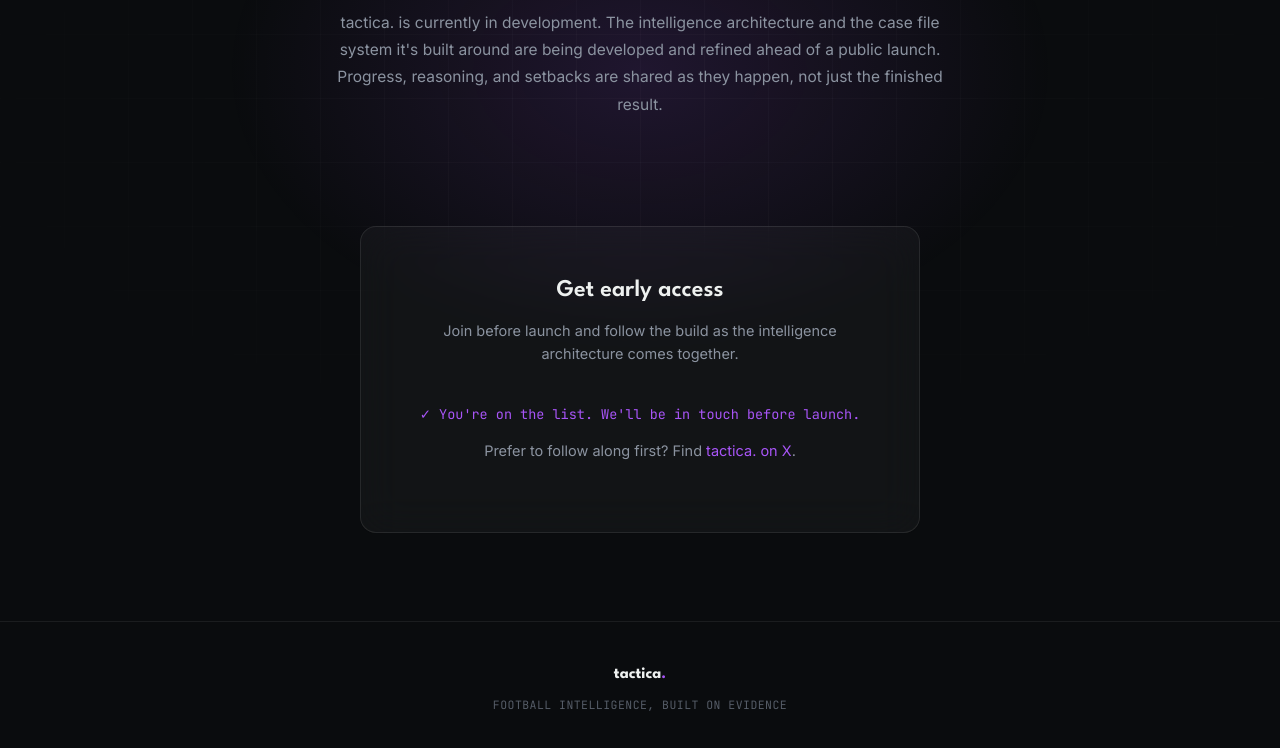
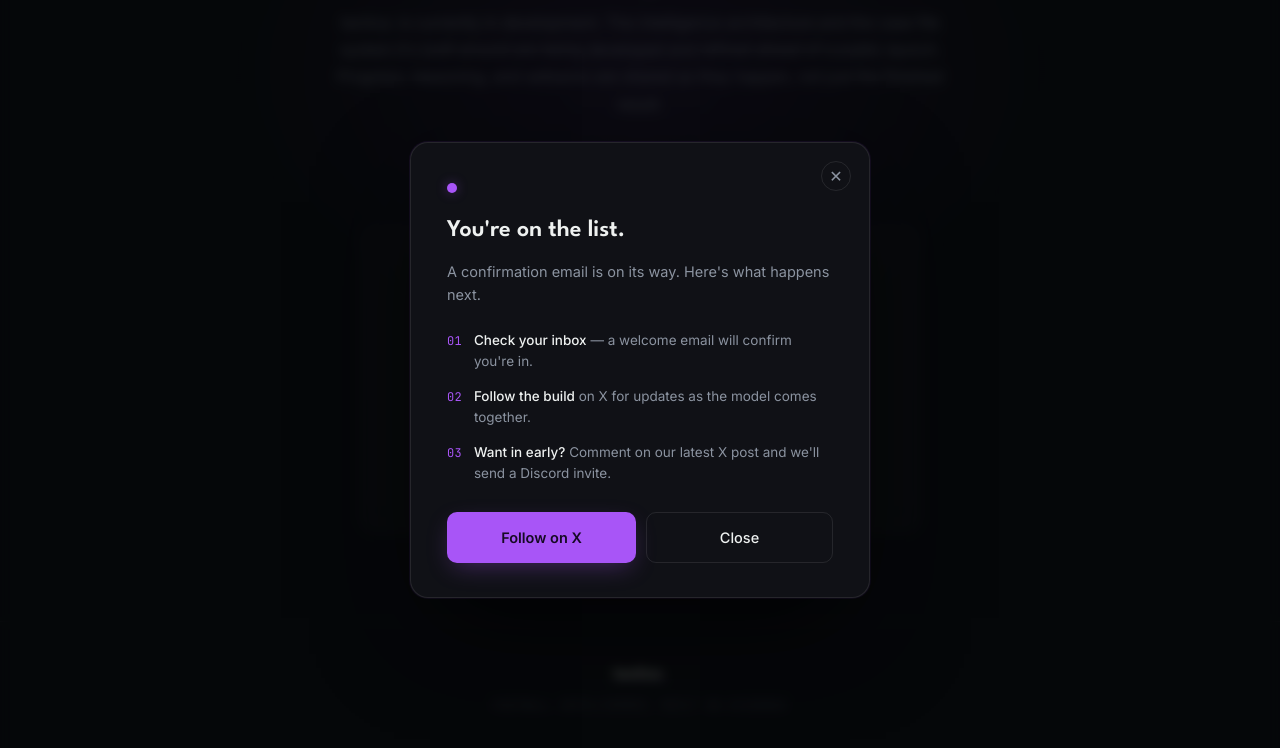
Before and after one commit to tacticafootball/tactica-landing, a plain HTML site: page index.html in a window 1280 px wide. Both pictures are taken after typing "name@example.com" into the empty fields and a click on the button "Get early access →". Shown: the part 4916-5664 px from the top of the page. Drawn offline with Linux system fonts and the light colour scheme.

Commit message:
Update index.html

```diff
--- a/index.html
+++ b/index.html
@@ -3,6 +3,11 @@
 <head>
 <meta charset="UTF-8">
 <meta name="viewport" content="width=device-width, initial-scale=1.0">
+<link rel="icon" href="/favicon.ico" sizes="any">
+<link rel="icon" type="image/png" sizes="32x32" href="/favicon-32x32.png">
+<link rel="icon" type="image/png" sizes="16x16" href="/favicon-16x16.png">
+<link rel="apple-touch-icon" sizes="180x180" href="/apple-touch-icon.png">
+
 <title>tactica. — Football Intelligence, Built on Evidence</title>
 <meta name="description" content="tactica. is a football intelligence platform that turns evidence into explainable, auditable analysis. Currently in development. Get early access.">
 
@@ -242,6 +247,84 @@
   .form-note a { color: var(--signal); text-decoration: none; }
   .success-msg { display: none; font-family: 'JetBrains Mono', monospace; font-size: 13.5px; color: var(--signal); padding: 13px 0; }
 
+  /* CONFIRMATION MODAL */
+  .modal-overlay {
+    display: none;
+    position: fixed;
+    inset: 0;
+    background: rgba(5, 6, 8, 0.75);
+    backdrop-filter: blur(6px);
+    z-index: 100;
+    align-items: center;
+    justify-content: center;
+    padding: 24px;
+  }
+  .modal-overlay.show { display: flex; }
+  .modal-card {
+    max-width: 460px;
+    width: 100%;
+    background: #101116;
+    border: 1px solid var(--panel-border);
+    border-radius: 18px;
+    padding: 40px 36px 34px;
+    position: relative;
+    box-shadow: 0 40px 100px -20px rgba(0,0,0,0.7), 0 0 0 1px rgba(168,85,247,0.08);
+    animation: modalIn 0.25s ease;
+  }
+  @keyframes modalIn {
+    from { opacity: 0; transform: translateY(10px) scale(0.98); }
+    to { opacity: 1; transform: translateY(0) scale(1); }
+  }
+  .modal-close {
+    position: absolute;
+    top: 18px; right: 18px;
+    width: 30px; height: 30px;
+    border-radius: 50%;
+    border: 1px solid var(--panel-border);
+    background: transparent;
+    color: var(--mist);
+    font-family: 'Inter', sans-serif;
+    font-size: 16px;
+    line-height: 1;
+    cursor: pointer;
+    display: flex; align-items: center; justify-content: center;
+    transition: border-color 0.15s ease, color 0.15s ease;
+  }
+  .modal-close:hover { border-color: var(--signal); color: var(--ink); }
+  .modal-dot {
+    width: 10px; height: 10px; border-radius: 50%;
+    background: var(--signal);
+    box-shadow: 0 0 12px var(--signal-glow);
+    margin-bottom: 18px;
+  }
+  .modal-card h3 {
+    font-family: 'League Spartan', sans-serif;
+    font-weight: 600;
+    font-size: 24px;
+    margin-bottom: 10px;
+  }
+  .modal-card > p {
+    color: var(--mist);
+    font-size: 14.5px;
+    line-height: 1.6;
+    margin-bottom: 24px;
+  }
+  .modal-steps { display: flex; flex-direction: column; gap: 14px; margin-bottom: 28px; }
+  .modal-step {
+    display: flex; gap: 12px; align-items: flex-start;
+    font-size: 13.5px; color: var(--mist); line-height: 1.55;
+  }
+  .modal-step-num {
+    font-family: 'JetBrains Mono', monospace;
+    color: var(--signal);
+    font-size: 12px;
+    padding-top: 2px;
+    flex-shrink: 0;
+  }
+  .modal-step strong { color: var(--ink); font-weight: 500; }
+  .modal-actions { display: flex; gap: 10px; flex-wrap: wrap; }
+  .modal-actions .btn-primary, .modal-actions .btn-secondary { flex: 1; text-align: center; }
+
   footer { padding: 40px 0 56px; text-align: center; border-top: 1px solid var(--divider); }
   footer .foot-logo { font-family: 'League Spartan', sans-serif; font-weight: 700; font-size: 16px; margin-bottom: 8px; }
   footer .foot-logo span { color: var(--signal); }
@@ -441,6 +524,24 @@
   </div>
 </section>
 
+<div class="modal-overlay" id="confirmModal">
+  <div class="modal-card">
+    <button class="modal-close" id="modalClose" aria-label="Close">✕</button>
+    <div class="modal-dot"></div>
+    <h3>You're on the list.</h3>
+    <p>A confirmation email is on its way. Here's what happens next.</p>
+    <div class="modal-steps">
+      <div class="modal-step"><span class="modal-step-num mono">01</span><span><strong>Check your inbox</strong> — a welcome email will confirm you're in.</span></div>
+      <div class="modal-step"><span class="modal-step-num mono">02</span><span><strong>Follow the build</strong> on X for updates as the model comes together.</span></div>
+      <div class="modal-step"><span class="modal-step-num mono">03</span><span><strong>Want in early?</strong> Comment on our latest X post and we'll send a Discord invite.</span></div>
+    </div>
+    <div class="modal-actions">
+      <a href="https://x.com/tactica02" target="_blank" rel="noopener" class="btn-primary">Follow on X</a>
+      <button type="button" class="btn-secondary" id="modalDismiss">Close</button>
+    </div>
+  </div>
+</div>
+
 <footer>
   <div class="wrap">
     <div class="foot-logo">tactica<span>.</span></div>
@@ -477,7 +578,20 @@
     setTimeout(() => {
       form.style.display = 'none';
       document.getElementById('successMsg').style.display = 'block';
+      document.getElementById('confirmModal').classList.add('show');
     }, 900);
+  });
+
+  function closeModal() {
+    document.getElementById('confirmModal').classList.remove('show');
+  }
+  document.getElementById('modalClose').addEventListener('click', closeModal);
+  document.getElementById('modalDismiss').addEventListener('click', closeModal);
+  document.getElementById('confirmModal').addEventListener('click', function(e) {
+    if (e.target === this) closeModal();
+  });
+  document.addEventListener('keydown', function(e) {
+    if (e.key === 'Escape') closeModal();
   });
 </script>
 
```
